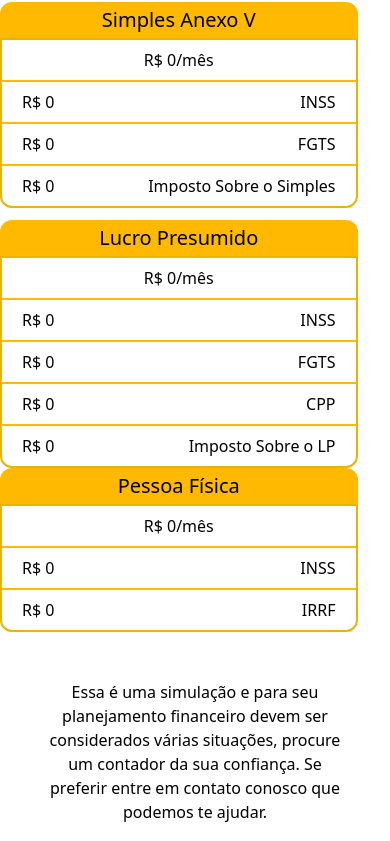
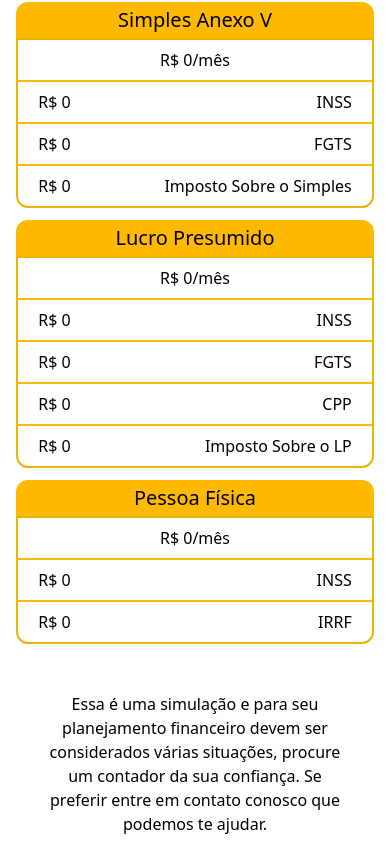
Before and after one commit to marceloSantosBrl/atanas-calculadora-final, a website with bundled scripts: page index.html in a window 390 px wide. Shown: the part 880-1721 px from the top of the page. Built offline with nearby package versions, Linux system fonts and the light colour scheme.

Commit message:
ajuste aparência

```diff
--- a/index.html
+++ b/index.html
@@ -131,7 +131,7 @@
 
 <!-- container cards -->
 
-<article class="flex flex-col items-start mt-3
+<article class="flex flex-col items-center lg-items-start mt-3
     lg:grid lg:grid-cols-2 lg:gap-3 lg:justify-items-center">
 
     <!--    card-1 -->
@@ -233,7 +233,7 @@
     <section
             id="card-pessoa-fisica"
             class="w-11/12
-            lg:col-start-2">
+            lg:col-start-2 mt-3 lg:mt-0">
         <div
                 class="flex justify-center rounded-tr-xl rounded-tl-xl bg-yellow-well text-xl p-1"
         >
```
Also changed, not shown: output.css.
